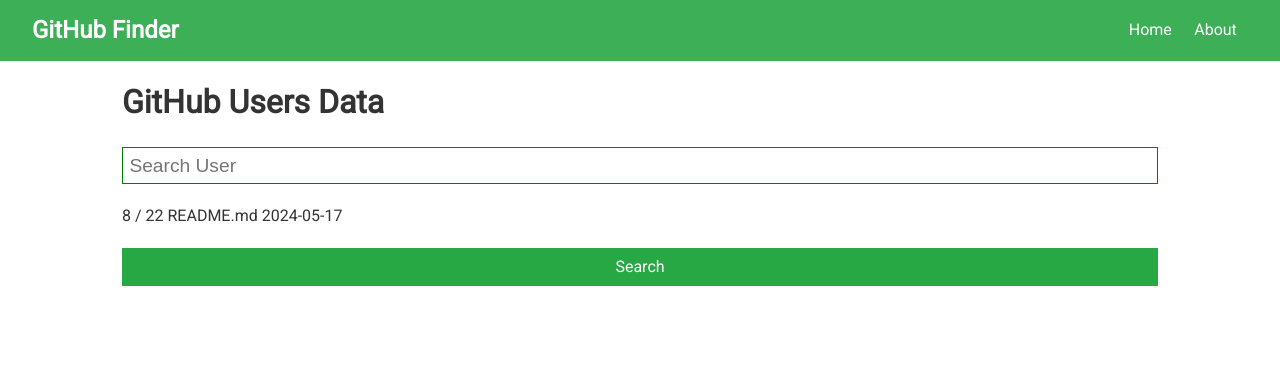
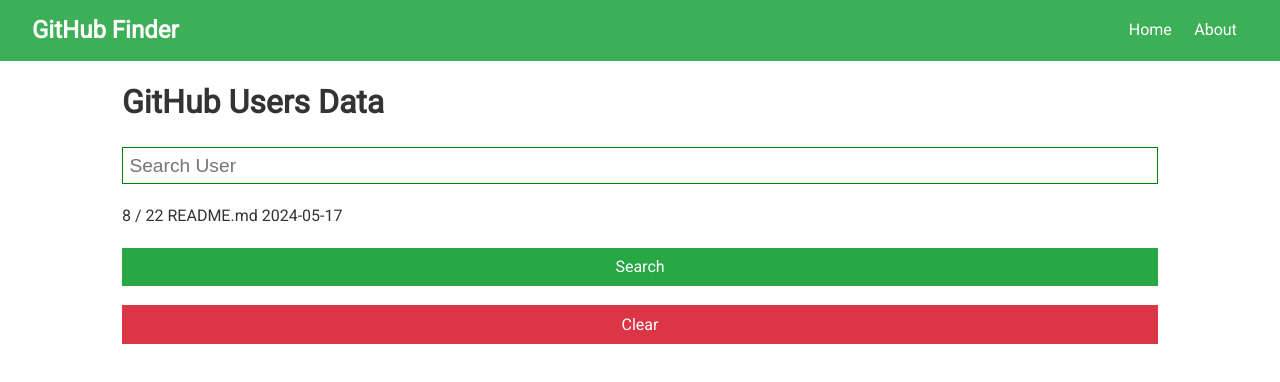
Before and after one commit to sadbrain/mixcre-github-finder, a React (Create React App) app: page / in a window 1280 px wide. Shown: the top 382 px of the page. Built offline with nearby package versions, Linux system fonts and the light colour scheme; the HTML template or start-up script is replaced by a standard one.

Commit message:
7.feat: create clear all of users button

```diff
--- a/src/components/users/Search.js
+++ b/src/components/users/Search.js
@@ -22,6 +22,9 @@
       }
    };
    const onChange = (e) => setText(e.target.value);
+   const clearUsers = () => {
+      setUsers([]);
+   };
    return (
       <div>
          <form onSubmit={onSubmit} className="form">
@@ -30,6 +33,10 @@
             8 / 22 README.md 2024-05-17
             <input type="submit" value="Search" className="btn btn-success btn-block" />
          </form>
+         <button className="btn btn-danger btn-block" onClick={clearUsers}>
+            {' '}
+            Clear
+         </button>
          <Users users={users} />
       </div>
    );
```
